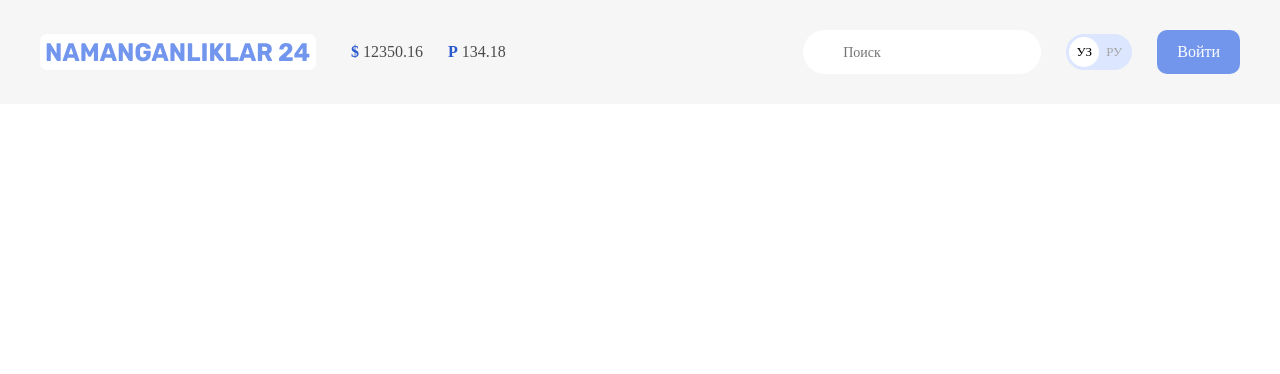
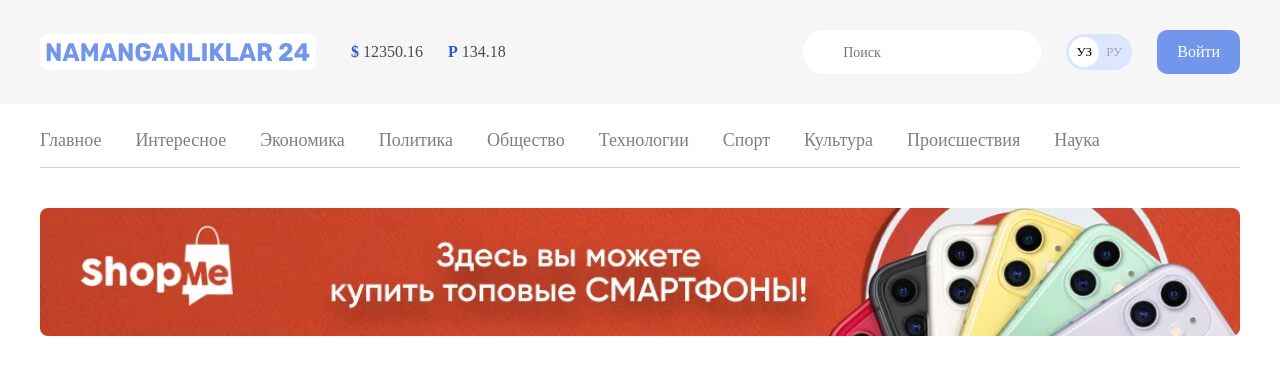
Before and after one commit to Amirilloh05/N24, a plain HTML site: page index.html in a window 1280 px wide. Drawn offline with Linux system fonts and the light colour scheme.

Commit message:
Add sitenav and site header banner

```diff
--- a/css/styles.css
+++ b/css/styles.css
@@ -25,8 +25,8 @@
 
 /* OUTLINE-STYLES */
 *:focus{
-outline: 2px dashed #7296EC;
-outline-offset: 3px;
+  outline: 2px dashed #7296EC;
+  outline-offset: 3px;
 
 }
 
@@ -69,8 +69,10 @@
 
 /* SITE-HEADER-TOP */
 .site-header-top {
+
   padding-top: 30px;
   padding-bottom: 30px;
+  margin-bottom: 10px;
   background: #F6F6F6;
 }
 .site-header-top-container {
@@ -164,8 +166,46 @@
   background-color: #fff;
   color: #000;
 }
-.button {
+/* SITANAV */
+.sitenav {
+  padding-top: 12px;
+  padding-bottom: 12px;
+  border-bottom: 1px solid #D1D1D1;
+  margin-bottom: 40px;
+  font-size: 18px;
+  font-weight: 500;
+  line-height: normal;
+}
+.sitenav-list {
+  display: flex;
+  flex-wrap: wrap;
+  align-items: center;
+  padding: 0;
+  margin: 0;
+  list-style: none;
+}
+.sitenav-item {
+margin-top: 4px;
+margin-bottom: 4px;
+}
 
+.sitenav-item:not(:last-child) {
+ margin-right: 34px;
 }
-.button-primary {
+.sitanav-link {
+  display: block;
+  color: #7F7F7F;
+  text-decoration: none;
 }
+.sitanav-link:hover {
+color: #7296EC;
+}
+
+.sitanav-link:active {
+opacity: 0.6;
+}
+/* SITE-HEADER-BANNER */
+
+.site-header-banner-link{
+display: flex;
+}
--- a/index.html
+++ b/index.html
@@ -60,6 +60,30 @@
 
       </div>
     </div>
+<div class="container">
+  <!-- SITENAV -->
+
+  <nav class="sitenav">
+    <ul class="sitenav-list">
+      <li class="sitenav-item"><a class="sitanav-link" href="#" >Главное</a></li>
+      <li class="sitenav-item"><a class="sitanav-link" href="#" >Интересное</a></li>
+      <li class="sitenav-item"><a class="sitanav-link" href="#" >Экономика</a></li>
+      <li class="sitenav-item"><a class="sitanav-link" href="#" >Политика</a></li>
+      <li class="sitenav-item"><a class="sitanav-link" href="#" >Общество</a></li>
+      <li class="sitenav-item"><a class="sitanav-link" href="#" >Технологии</a></li>
+      <li class="sitenav-item"><a class="sitanav-link" href="#" >Спорт</a></li>
+      <li class="sitenav-item"><a class="sitanav-link" href="#" >Культура</a></li>
+      <li class="sitenav-item"><a class="sitanav-link" href="#" >Происшествия</a></li>
+      <li class="sitenav-item"><a class="sitanav-link" href="#" >Наука</a></li>
+    </ul>
+</nav>
+<!-- SITE-HEADER-BANNER -->
+<aside class="site-header-banner">
+<a class="site-header-banner-link" href="https://olcha.uz" target="_blank">
+  <img class="site-header-banner-img" src="img/shopme-banner.jpg" alt="reklama banner" width="1200" height="128" srcset="img/shopme-banner.jpg 1x, img/shopme-banner@2x.jpg 2x" >
+</a>
+</aside>
+</div>
   </header>
 
 </body>
```
Also changed, not shown: img/shopme-banner.jpg (added), img/shopme-banner@2x.jpg (added).
